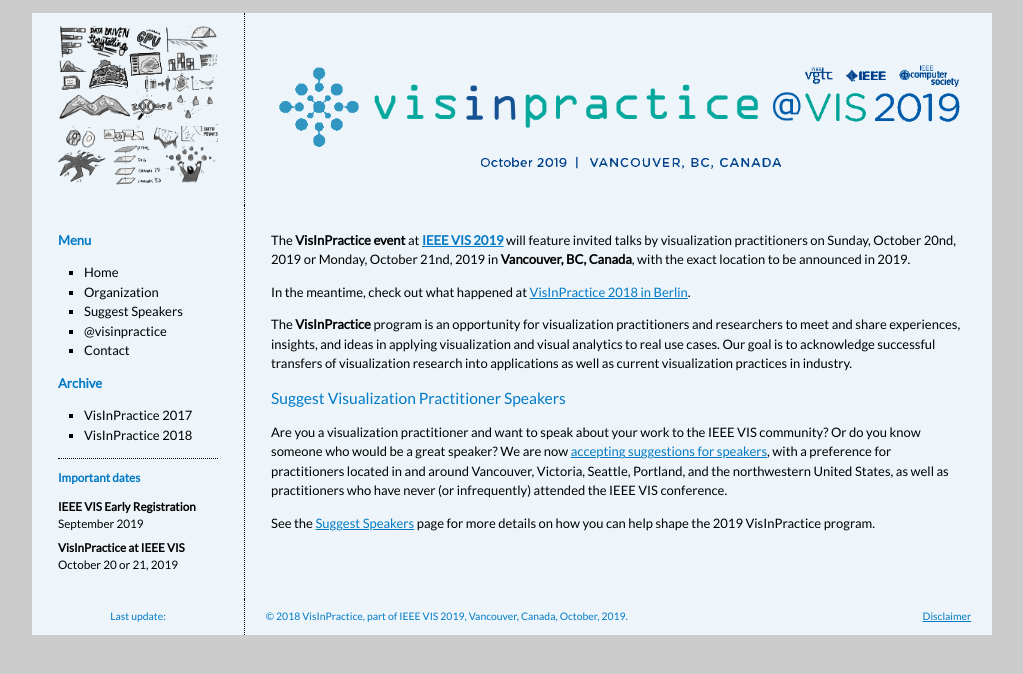
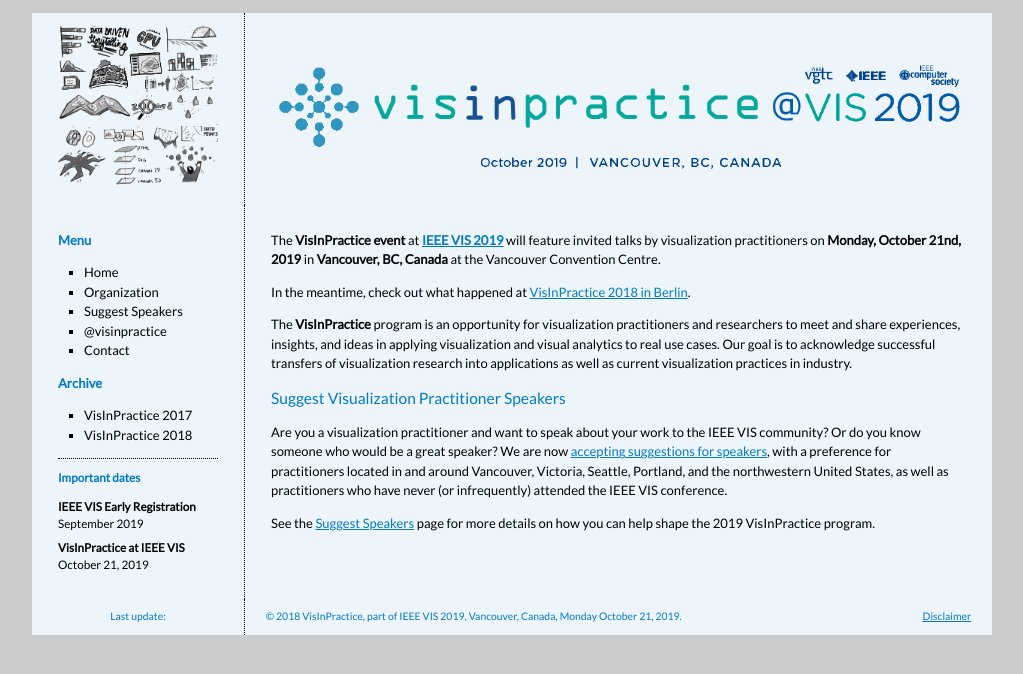
Before and after one commit to visinpractice/visinpractice.github.io, a Jekyll site: the page built from _pages/index.md, in a window 1280 px wide. Shown: the top 674 px of the page, without its empty margins (128-1151 px from the left). Built offline with Jekyll 4.4.1, drawn with Linux system fonts in a browser that asks for light colours.

Commit message:
confirming dates

```diff
--- a/_includes/dates.md
+++ b/_includes/dates.md
@@ -4,7 +4,7 @@
 : September 2019
 
 VisInPractice at IEEE VIS
-: October 20 or 21, 2019
+: October 21, 2019
 
 <!-- ## Workshop
 
--- a/_layouts/default.html
+++ b/_layouts/default.html
@@ -182,7 +182,7 @@
     </aside>
     <article>
        <span style="float: left; ">
-	   © 2018 VisInPractice, part of IEEE VIS 2019, Vancouver, Canada, October, 2019.
+	   © 2018 VisInPractice, part of IEEE VIS 2019, Vancouver, Canada, Monday October 21, 2019.
 	   </span>
 	   <span style="float: right;">
 	   <a href="disclaimer.html">Disclaimer</a>
--- a/_pages/index.md
+++ b/_pages/index.md
@@ -7,7 +7,7 @@
 ---
 {::options parse_block_html="true" /}
 
-The **VisInPractice event** at **[IEEE VIS 2019](http://ieeevis.org)** will feature invited talks by visualization practitioners on Sunday, October 20nd, 2019 or Monday, October 21nd, 2019 in **Vancouver, BC, Canada**, with the exact location to be announced in 2019.
+The **VisInPractice event** at **[IEEE VIS 2019](http://ieeevis.org)** will feature invited talks by visualization practitioners on **Monday, October 21nd, 2019** in **Vancouver, BC, Canada** at the Vancouver Convention Centre.
 
 In the meantime, check out what happened at [VisInPractice 2018 in Berlin](assets/vip2018/index.html).
 
```
Also changed, not shown: _pages/program.md (+1 -1 lines).
